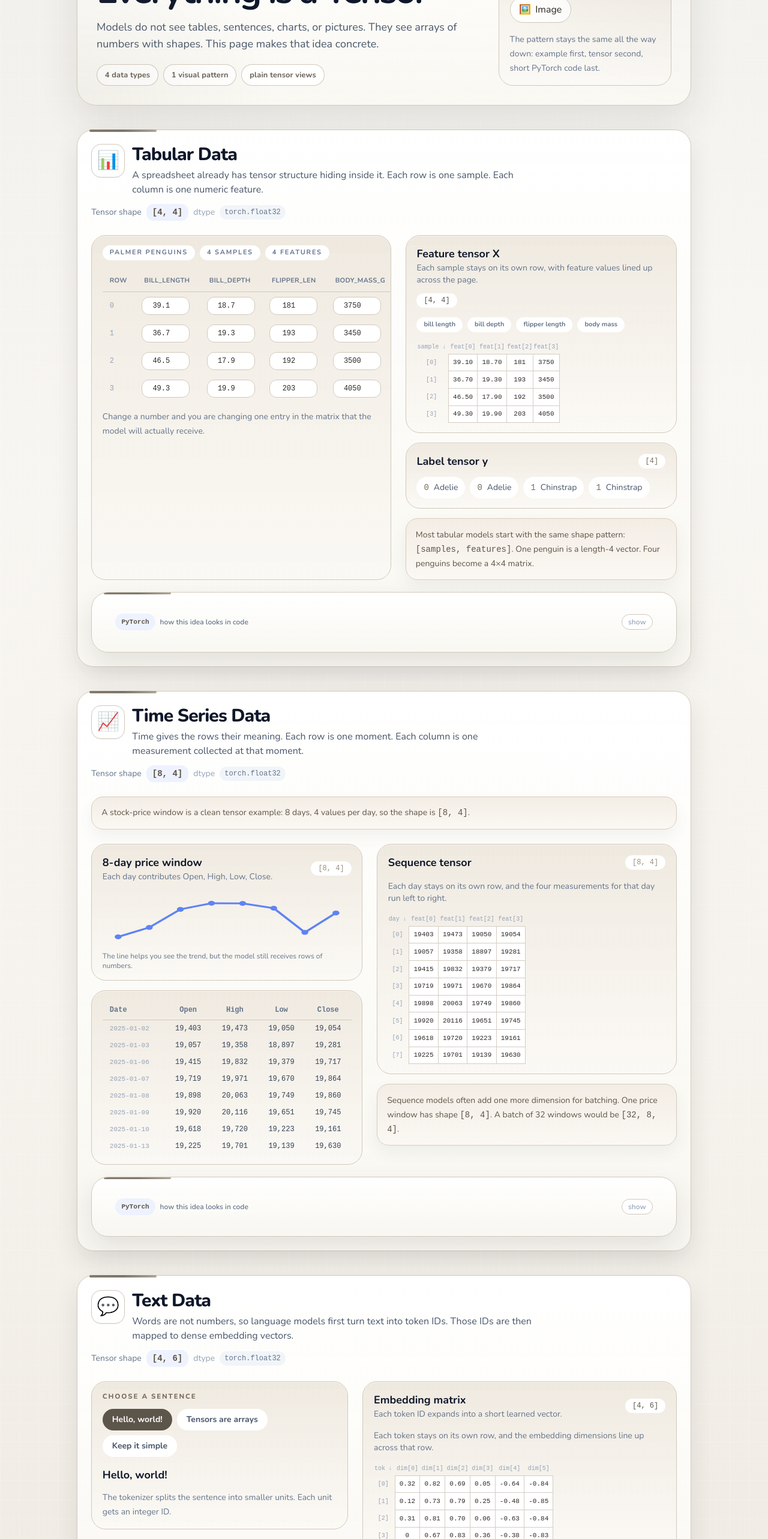
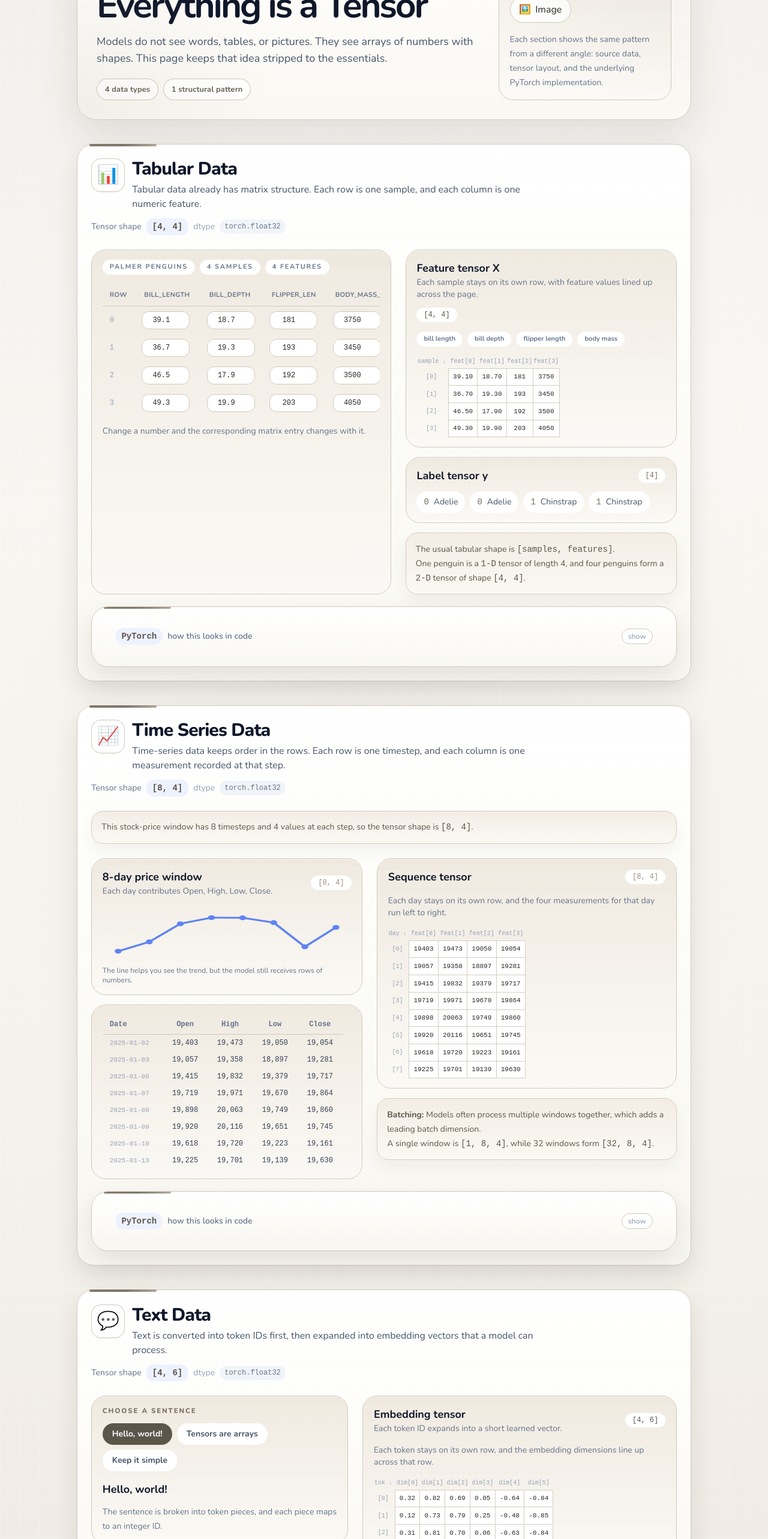
Before and after one commit to okonma01/tensor-visualizer, a React (Vite) app: page / in a window 1280 px wide. Shown: the part 220-2786 px from the top of the page at 60% size. Built offline with nearby package versions, Linux system fonts and the light colour scheme.

Commit message:
Refine explainer copy and responsive layout

```diff
--- a/src/App.jsx
+++ b/src/App.jsx
@@ -22,12 +22,11 @@ function App() {
                 Everything is a Tensor
               </h1>
               <p className="mt-4 max-w-2xl text-base sm:text-lg leading-8 text-slate-600">
-                Models do not see tables, sentences, charts, or pictures. They see arrays of numbers with shapes. This page makes that idea concrete.
+                Models do not see words, tables, or pictures. They see arrays of numbers with shapes. This page keeps that idea stripped to the essentials.
               </p>
               <div className="mt-5 flex flex-wrap gap-2">
                 <span className="hero-chip">4 data types</span>
-                <span className="hero-chip">1 visual pattern</span>
-                <span className="hero-chip">plain tensor views</span>
+                <span className="hero-chip">1 structural pattern</span>
               </div>
             </div>
 
@@ -46,7 +45,7 @@ function App() {
                 ))}
               </div>
               <p className="mt-4 text-sm leading-6 text-slate-500">
-                The pattern stays the same all the way down: example first, tensor second, short PyTorch code last.
+                Each section shows the same pattern from a different angle: source data, tensor layout, and the underlying PyTorch implementation.
               </p>
             </div>
           </div>
@@ -60,7 +59,23 @@ function App() {
         </main>
 
         <footer className="py-10 text-center text-sm text-slate-500 tracking-[0.02em]">
-          Created by <a href="https://okonma01.github.io" className="underline underline-offset-4" target="_blank" rel="noopener noreferrer">okonma01</a>.
+          <div className="flex flex-wrap items-center justify-center gap-x-3 gap-y-2">
+            <span>
+              Created by <a href="https://okonma01.github.io" className="underline underline-offset-4" target="_blank" rel="noopener noreferrer">okonma01</a>.
+            </span>
+            <a
+              href="https://github.com/okonma01/tensor-visualizer"
+              className="inline-flex items-center gap-1.5 underline underline-offset-4"
+              target="_blank"
+              rel="noopener noreferrer"
+              aria-label="okonma01 on GitHub"
+            >
+              <svg viewBox="0 0 16 16" aria-hidden="true" className="h-4 w-4 fill-current">
+                <path d="M8 0C3.58 0 0 3.58 0 8c0 3.54 2.29 6.53 5.47 7.59.4.07.55-.17.55-.38 0-.19-.01-.82-.01-1.49-2.01.37-2.53-.49-2.69-.94-.09-.23-.48-.94-.82-1.13-.28-.15-.68-.52-.01-.53.63-.01 1.08.58 1.23.82.72 1.21 1.87.87 2.33.66.07-.52.28-.87.5-1.07-1.78-.2-3.64-.89-3.64-3.95 0-.87.31-1.59.82-2.15-.08-.2-.36-1.02.08-2.12 0 0 .67-.21 2.2.82A7.65 7.65 0 0 1 8 4.84c.68 0 1.37.09 2.01.27 1.53-1.04 2.2-.82 2.2-.82.44 1.1.16 1.92.08 2.12.51.56.82 1.27.82 2.15 0 3.07-1.87 3.75-3.65 3.95.29.25.54.73.54 1.48 0 1.07-.01 1.93-.01 2.2 0 .21.15.46.55.38A8.01 8.01 0 0 0 16 8c0-4.42-3.58-8-8-8Z" />
+              </svg>
+              GitHub
+            </a>
+          </div>
         </footer>
       </div>
     </div>
--- a/src/components/modalities/ImageSection.jsx
+++ b/src/components/modalities/ImageSection.jsx
@@ -46,13 +46,13 @@ export default function ImageSection() {
       <SectionHeader
         emoji="🖼️"
         title="Image Data"
-        subtitle="An image is just a grid. For grayscale data, every location stores one intensity value, so the picture becomes a 2D tensor."
+        subtitle="A grayscale image is a grid of intensity values, so the picture becomes a 2D tensor with one number at each location."
         shape={`[${size}, ${size}]`}
       />
 
       <div className="note-card mb-6 text-sm leading-6">
         <p className="text-sm text-slate-600">
-          <strong className="text-slate-900">{DIGIT.label}.</strong> {DIGIT.description}
+          <strong className="text-slate-900">{DIGIT.label}.</strong> This example uses a 16x16 handwritten zero, where each pixel intensity is stored as an integer from 0 (white) to 255 (black).
         </p>
       </div>
 
@@ -69,7 +69,7 @@ export default function ImageSection() {
           </div>
 
           <div className="soft-panel text-sm leading-6 text-slate-600">
-            <strong className="text-slate-900">Why this matters:</strong> OCR datasets are built exactly this way. A model does not see a handwritten digit. It sees 256 stored intensities.
+            <strong className="text-slate-900">Model view:</strong> the input is a 16x16 grid of 256 pixel intensities, not the handwritten digit as a human sees it.
           </div>
         </div>
 
@@ -87,7 +87,7 @@ export default function ImageSection() {
 
           <div className="grid gap-3 md:grid-cols-[minmax(0,1fr)_12rem]">
             <div className="soft-panel text-sm leading-6 text-slate-600">
-              <strong className="text-slate-900">Normalization:</strong> pixel values are often divided by 255 so the tensor lives in <code className="font-mono">[0, 1]</code> instead of <code className="font-mono">[0, 255]</code>.
+              <strong className="text-slate-900">Normalization:</strong> a common preprocessing step divides pixel values by 255 so the tensor lives in <code className="font-mono">[0, 1]</code> instead of <code className="font-mono">[0, 255]</code>.
             </div>
 
             <div className="note-card text-sm">
--- a/src/components/modalities/TabularSection.jsx
+++ b/src/components/modalities/TabularSection.jsx
@@ -29,19 +29,20 @@ export default function TabularSection() {
       <SectionHeader
         emoji="📊"
         title="Tabular Data"
-        subtitle="A spreadsheet already has tensor structure hiding inside it. Each row is one sample. Each column is one numeric feature."
+        subtitle="Tabular data already has matrix structure. Each row is one sample, and each column is one numeric feature."
         shape={`[${rows.length}, ${FEATURE_NAMES.length}]`}
       />
 
       <div className="grid gap-6 lg:grid-cols-[minmax(0,1.05fr)_minmax(0,0.95fr)]">
-        <div className="soft-panel overflow-x-auto">
+        <div className="soft-panel min-w-0">
           <div className="flex flex-wrap items-center gap-2 mb-4 text-[11px] uppercase tracking-[0.16em] text-slate-500 font-bold">
             <span className="rounded-full bg-white px-3 py-1">Palmer penguins</span>
             <span className="rounded-full bg-white px-3 py-1">4 samples</span>
             <span className="rounded-full bg-white px-3 py-1">4 features</span>
           </div>
 
-          <table className="w-full min-w-[36rem] text-sm">
+          <div className="overflow-x-auto">
+            <table className="min-w-[36rem] text-sm">
               <thead>
                 <tr className="border-b border-[color:var(--line)] text-slate-500">
                   <th className="text-left px-3 py-2 text-[11px] uppercase tracking-wide">row</th>
@@ -73,13 +74,14 @@ export default function TabularSection() {
                 ))}
               </tbody>
             </table>
+          </div>
           <p className="mt-3 text-sm leading-6 text-slate-500">
-            Change a number and you are changing one entry in the matrix that the model will actually receive.
+            Change a number and the corresponding matrix entry changes with it.
           </p>
         </div>
 
-        <div className="space-y-4">
-          <div className="soft-panel overflow-x-auto">
+        <div className="space-y-4 min-w-0">
+          <div className="soft-panel min-w-0">
             <div className="flex flex-wrap items-start justify-between gap-3 mb-4">
               <div>
                 <h3 className="text-lg font-bold text-slate-900">Feature tensor X</h3>
@@ -96,6 +98,7 @@ export default function TabularSection() {
               ))}
             </div>
 
+            <div className="overflow-x-auto">
               <TensorGrid
                 data={tensorData}
                 onHover={(ri, ci) => setHovered(ri !== null ? [ri, ci] : null)}
@@ -105,6 +108,7 @@ export default function TabularSection() {
                 dimLabels={{ rows: 'sample', cols: 'feat' }}
                 cellSize="sm"
               />
+            </div>
           </div>
 
           <div className="soft-panel">
@@ -123,7 +127,9 @@ export default function TabularSection() {
           </div>
 
           <div className="note-card text-sm leading-6">
-            Most tabular models start with the same shape pattern: <code className="font-mono">[samples, features]</code>. One penguin is a length-4 vector. Four penguins become a 4×4 matrix.
+            The usual tabular shape is <code className="font-mono">[samples, features]</code>.
+            <br />
+            One penguin is a <code className="font-mono">1-D</code> tensor of length 4, and four penguins form a <code className="font-mono">2-D</code> tensor of shape <code className="font-mono">[4, 4]</code>.
           </div>
         </div>
       </div>
--- a/src/components/modalities/TextSection.jsx
+++ b/src/components/modalities/TextSection.jsx
@@ -17,7 +17,7 @@ export default function TextSection() {
       <SectionHeader
         emoji="💬"
         title="Text Data"
-        subtitle="Words are not numbers, so language models first turn text into token IDs. Those IDs are then mapped to dense embedding vectors."
+        subtitle="Text is converted into token IDs first, then expanded into embedding vectors that a model can process."
         shape={`[${example.tokens.length}, ${EMBED_DIM}]`}
       />
 
@@ -39,7 +39,7 @@ export default function TextSection() {
             </div>
             <p className="text-lg font-bold text-slate-900">{example.text}</p>
             <p className="mt-3 text-sm leading-6 text-slate-500">
-              The tokenizer splits the sentence into smaller units. Each unit gets an integer ID.
+              The sentence is broken into token pieces, and each piece maps to an integer ID.
             </p>
           </div>
 
@@ -63,7 +63,7 @@ export default function TextSection() {
           <div className="soft-panel overflow-x-auto">
             <div className="mb-4 flex items-center justify-between gap-3">
               <div>
-                <h3 className="text-lg font-bold text-slate-900">Embedding matrix</h3>
+                <h3 className="text-lg font-bold text-slate-900">Embedding tensor</h3>
                 <p className="text-sm text-slate-500">Each token ID expands into a short learned vector.</p>
               </div>
               <code className="rounded-xl bg-white px-3 py-1 text-xs font-mono text-[color:var(--accent-2)]">[{example.tokens.length}, {EMBED_DIM}]</code>
@@ -79,7 +79,7 @@ export default function TextSection() {
           </div>
 
           <div className="note-card text-sm leading-6">
-            Text usually needs two steps: tokenization first, embeddings second. That is why language tensors often start from IDs and then grow into a matrix with shape <code className="font-mono">[sequence length, embedding dim]</code>.
+            Text pipelines usually move from token IDs to embeddings, resulting in a tensor with shape <code className="font-mono">[sequence length, embedding dim]</code>.
           </div>
         </div>
       </div>
--- a/src/components/modalities/TimeSeriesSection.jsx
+++ b/src/components/modalities/TimeSeriesSection.jsx
@@ -26,23 +26,23 @@ export default function TimeSeriesSection() {
       <SectionHeader
         emoji="📈"
         title="Time Series Data"
-        subtitle="Time gives the rows their meaning. Each row is one moment. Each column is one measurement collected at that moment."
+        subtitle="Time-series data keeps order in the rows. Each row is one timestep, and each column is one measurement recorded at that step."
         shape={`[${WINDOW_SIZE}, 4]`}
       />
 
       <div className="note-card mb-6 text-sm leading-6">
-        A stock-price window is a clean tensor example: 8 days, 4 values per day, so the shape is <code className="font-mono">[8, 4]</code>.
+        This stock-price window has 8 timesteps and 4 values at each step, so the tensor shape is <code className="font-mono">[8, 4]</code>.
       </div>
 
       <div className="grid gap-6 lg:grid-cols-[minmax(0,0.95fr)_minmax(0,1.05fr)]">
-        <div className="space-y-4">
-          <div className="soft-panel">
+        <div className="space-y-4 min-w-0">
+          <div className="soft-panel min-w-0">
             <div className="mb-4 flex items-center justify-between gap-3">
               <div>
                 <h3 className="text-lg font-bold text-slate-900">8-day price window</h3>
                 <p className="text-sm text-slate-500">Each day contributes Open, High, Low, Close.</p>
               </div>
-              <code className="rounded-xl bg-white px-3 py-1 text-xs font-mono text-[color:var(--accent-3)]">[8, 4]</code>
+              <code className="shrink-0 rounded-xl bg-white px-3 py-1 text-xs font-mono text-[color:var(--accent-3)]">[8, 4]</code>
             </div>
 
             <svg width="100%" height="90" viewBox={`0 0 ${WINDOW_SIZE * 36} 90`} preserveAspectRatio="none">
@@ -64,8 +64,9 @@ export default function TimeSeriesSection() {
             <p className="mt-2 text-xs text-slate-500">The line helps you see the trend, but the model still receives rows of numbers.</p>
           </div>
 
-          <div className="soft-panel overflow-x-auto">
-            <table className="w-full text-xs font-mono">
+          <div className="soft-panel min-w-0">
+            <div className="overflow-x-auto">
+              <table className="min-w-[25rem] text-xs font-mono">
                 <thead>
                   <tr className="border-b border-[color:var(--line)] text-slate-500">
                     <th className="text-left px-3 py-2">Date</th>
@@ -96,14 +97,16 @@ export default function TimeSeriesSection() {
               </table>
             </div>
           </div>
+        </div>
 
-        <div className="space-y-4">
-          <div className="soft-panel overflow-x-auto">
-            <div className="flex items-center justify-between gap-3 mb-4">
+        <div className="space-y-4 min-w-0">
+          <div className="soft-panel min-w-0">
+            <div className="mb-4 flex flex-wrap items-center justify-between gap-3">
               <h3 className="text-lg font-bold text-slate-900">Sequence tensor</h3>
-              <code className="rounded-xl bg-white px-3 py-1 text-xs font-mono text-[color:var(--accent-3)]">[{WINDOW_SIZE}, 4]</code>
+              <code className="shrink-0 rounded-xl bg-white px-3 py-1 text-xs font-mono text-[color:var(--accent-3)]">[{WINDOW_SIZE}, 4]</code>
             </div>
             <p className="mb-4 text-sm text-slate-500">Each day stays on its own row, and the four measurements for that day run left to right.</p>
+            <div className="overflow-x-auto">
               <TensorGrid
                 data={windowData}
                 onHover={(ri, ci) => setHovered(ri !== null ? [ri, ci] : null)}
@@ -115,9 +118,12 @@ export default function TimeSeriesSection() {
                 cellSize="sm"
               />
             </div>
+          </div>
 
           <div className="note-card text-sm leading-6">
-            Sequence models often add one more dimension for batching. One price window has shape <code className="font-mono">[8, 4]</code>. A batch of 32 windows would be <code className="font-mono">[32, 8, 4]</code>.
+            <strong>Batching:</strong> Models often process multiple windows together, which adds a leading batch dimension.
+            <br />
+            A single window is <code className="font-mono">[1, 8, 4]</code>, while 32 windows form <code className="font-mono">[32, 8, 4]</code>.
           </div>
         </div>
       </div>
--- a/src/components/ui/CodePanel.jsx
+++ b/src/components/ui/CodePanel.jsx
@@ -18,8 +18,8 @@ export default function CodePanel({ code }) {
         className="w-full flex items-center justify-between px-4 py-3 text-left text-sm font-semibold text-slate-700 hover:bg-white/60 transition-colors"
       >
         <span className="flex items-center gap-2">
-          <span className="rounded-full bg-[#eef2ff] px-2.5 py-1 font-mono text-[11px] text-[color:var(--accent-2)]">PyTorch</span>
-          <span className="text-slate-500 text-xs">how this idea looks in code</span>
+          <span className="rounded-full bg-[#eef2ff] px-2.5 py-1 font-mono text-[14px] text-[color:var(--accent-2)]">PyTorch</span>
+          <span className="text-slate-500 text-s">how this looks in code</span>
         </span>
         <span className="rounded-full border border-[color:var(--line)] bg-white px-2.5 py-1 text-slate-400 text-xs">{open ? 'hide' : 'show'}</span>
       </button>
--- a/src/components/ui/TensorGrid.jsx
+++ b/src/components/ui/TensorGrid.jsx
@@ -19,7 +19,7 @@ export default function TensorGrid({
   const colCount = data[0]?.length || 0
 
   return (
-    <div className="overflow-x-auto">
+    <div className="w-max min-w-full">
       <table className="border-collapse text-center font-mono">
         {showIndices && (
           <thead>
--- a/src/utils/tensorUtils.js
+++ b/src/utils/tensorUtils.js
@@ -42,7 +42,7 @@ export function textCode(tokenIds, embedDim) {
 token_ids = torch.tensor(${JSON.stringify(tokenIds)})
 print(token_ids.shape)   # torch.Size([${tokenIds.length}])
 
-embed = torch.nn.Embedding(50257, ${embedDim})
+embed = torch.nn.Embedding(num_embeddings=${tokenIds.length}, embedding_dim=${embedDim})
 embedded = embed(token_ids)
 print(embedded.shape)    # torch.Size([${tokenIds.length}, ${embedDim}])`
 }
```
Also changed, not shown: 1 other file (tests, documents, lock files or other folders). Lines whose indentation alone changed are shown as unchanged.
